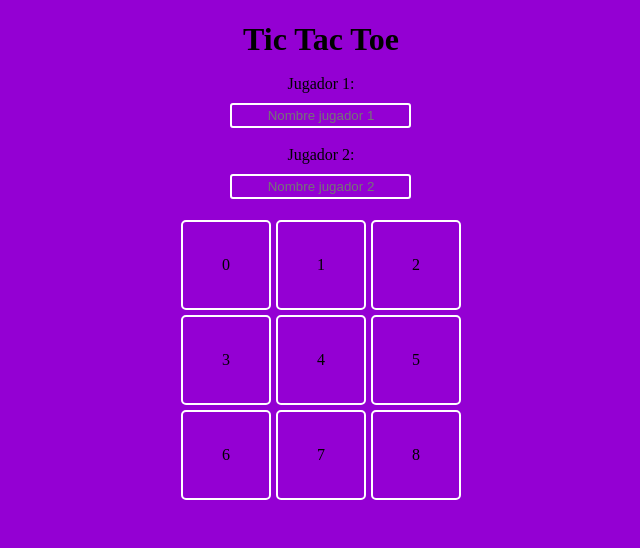
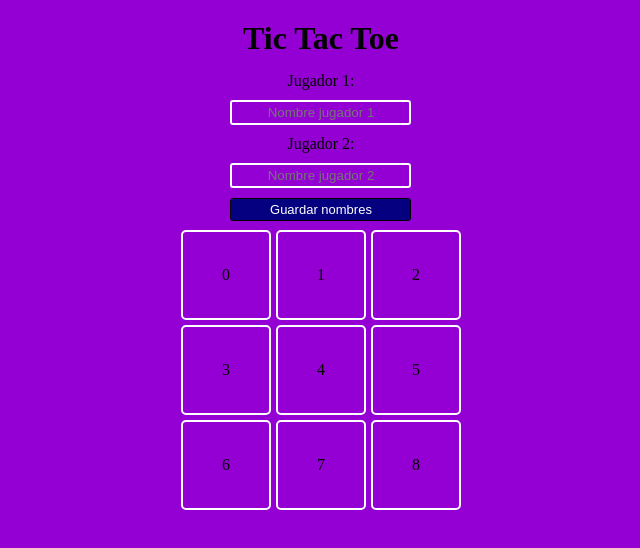
Before and after one commit to arianrdcas/Tic-Tac-Toe, a React (Vite) app in the folder tic-tac-toe/: page / in a window 1280 px wide. Shown: the top 548 px of the page, without its empty margins (319-959 px from the left). Built offline with nearby package versions, Linux system fonts and the light colour scheme.

Commit message:
Formulario de nombres ok

```diff
--- a/tic-tac-toe/src/App.css
+++ b/tic-tac-toe/src/App.css
@@ -25,6 +25,11 @@
 
 p{
   margin-bottom: 10px;
+
+}
+
+form{
+  display: grid;
 }
 
 input{
@@ -35,8 +40,20 @@ input{
 }
 
 input:focus {
-  border: 3px solid #43fb00;
+  border: 3px solid black;
   outline: none;
+}
+
+.boton-guardar{
+  height: 23px;
+  font-size: 13px;
+  color: white;
+  background-color: rgb(4, 0, 128);
+  box-sizing: border-box;
+  border: 1px solid black;
+  cursor: pointer;
+  margin-top: 10px;
+  border-radius: 3px;
 }
 
 .square {
@@ -48,7 +65,7 @@ input:focus {
   justify-content: center;
   color: black;
   gap: 5px;
-  margin-top: 20px;
+  margin-top: 30px;
 }
 
 .cuadricula {
--- a/tic-tac-toe/src/App.jsx
+++ b/tic-tac-toe/src/App.jsx
@@ -3,9 +3,24 @@ import { Fragment } from "react";
 import "./App.css";
 
 function App() {
+  /* const [jugador1, setJugador1] = useState("");
+  const [jugador2, setJugador2] = useState(""); */
 
-const[jugador1, setJugador1] = useState('')
-const [jugador2, setJugador2] = useState("");
+  const [jugadores, setJugadores] = useState({ jugador1: "", jugador2: "" });
+  const [nombresGuardados, setNombresGuardados] = useState(false);
+
+  const guardarNombres = (e) => {
+    e.preventDefault();
+    setNombresGuardados(true);
+  };
+
+  const handleInputChange = (e) => {
+    const { name, value } = e.target;
+    setJugadores((prevState) => ({
+      ...prevState,
+      [name]: value,
+    }));
+  };
 
   const Turn = {
     X: "x",
@@ -23,26 +38,34 @@ const [jugador2, setJugador2] = useState("");
       <div className="ventana">
         <div className="jugadores">
           <h1 className="nombre-juego">Tic Tac Toe</h1>
+          {nombresGuardados ? (
             <div>
+              <h1>{jugadores.jugador1}</h1>
+              <h1>{jugadores.jugador2}</h1>
+            </div>
+          ) : (
+            <form onSubmit={guardarNombres}>
               <p>Jugador 1:</p>
               <input
                 type="text"
                 placeholder="Nombre jugador 1"
                 name="jugador1"
-              value={jugador1}
-              onChange={(e) => setJugador1(e.target.value)}
+                value={jugadores.jugador1}
+                onChange={handleInputChange}
               />
-          </div>
-          <div>
-            <p>Jugador 2:</p>
+              <p style={{ marginTop: "10px" }}>Jugador 2:</p>
               <input
                 type="text"
                 placeholder="Nombre jugador 2"
                 name="jugador2"
-              value={jugador2}
-              onChange={(e) => setJugador2(e.target.value)}
+                value={jugadores.jugador2}
+                onChange={handleInputChange}
               />
-          </div>
+              <button className="boton-guardar" type="submit">
+                Guardar nombres
+              </button>
+            </form>
+          )}
         </div>
         <div className="square">
           {board.map((_, index) => {
```
Lines whose indentation alone changed are shown as unchanged.
